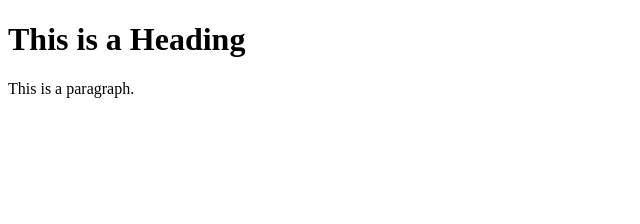
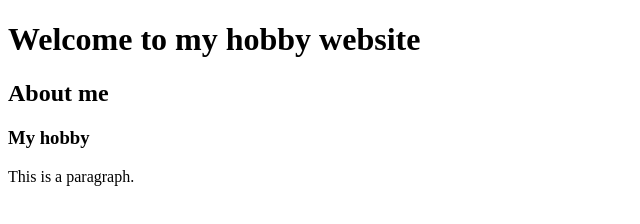
Before and after one commit to Tiinaa123/my-second-webpage, a plain HTML site: page index.html in a window 1280 px wide. Shown: the whole page, without its empty margins (0-640 px from the left). Drawn offline with Linux system fonts and the light colour scheme.

Commit message:
Update index.html

```diff
--- a/index.html
+++ b/index.html
@@ -2,7 +2,10 @@
 <html>
 <body>
 
-<h1>This is a Heading</h1>
+<h1>Welcome to my hobby website</h1>
+<h2>About me</h2>
+<h3>My hobby</h3>
+
 <p>This is a paragraph.</p>
 
 </body>
```
